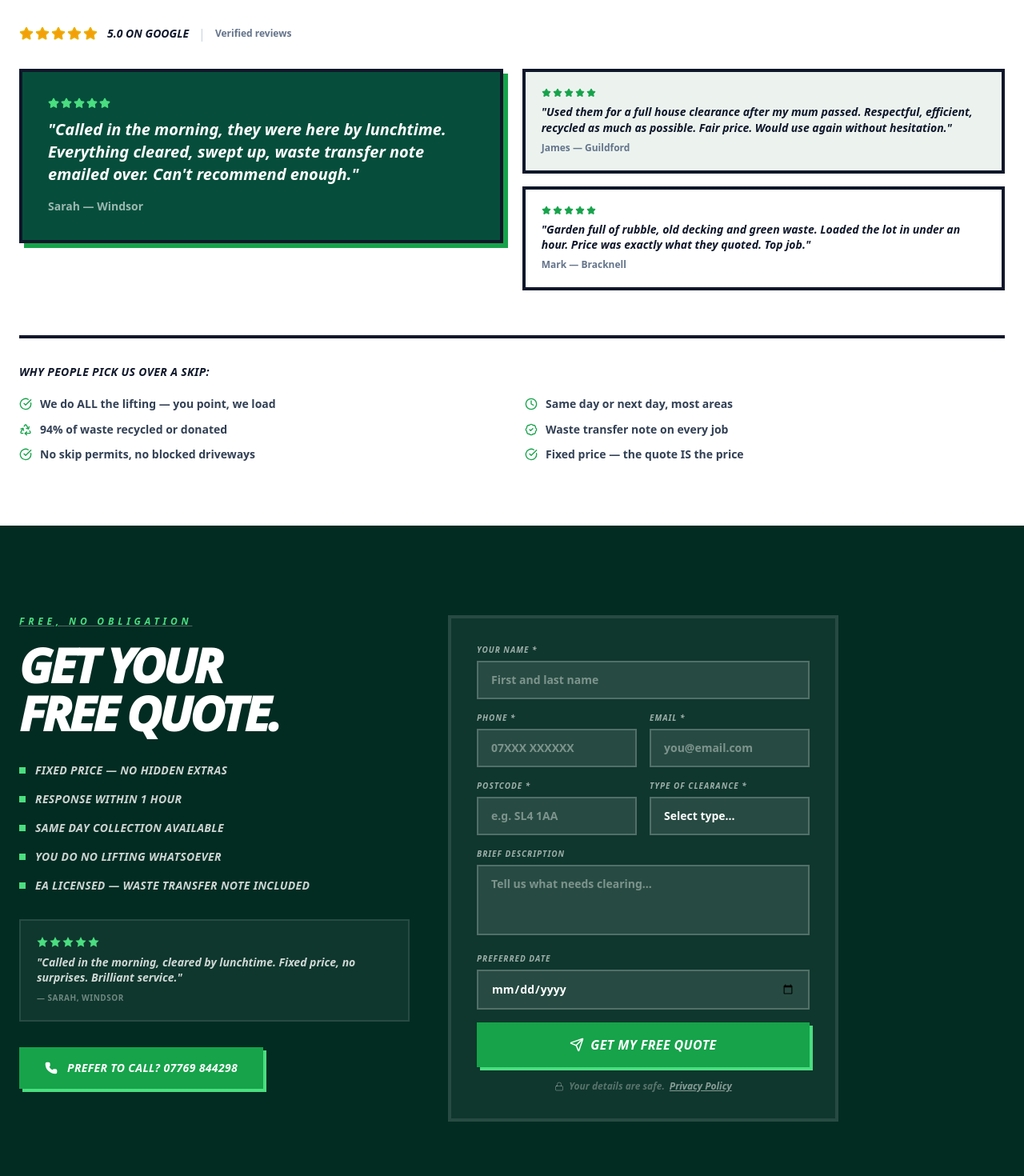
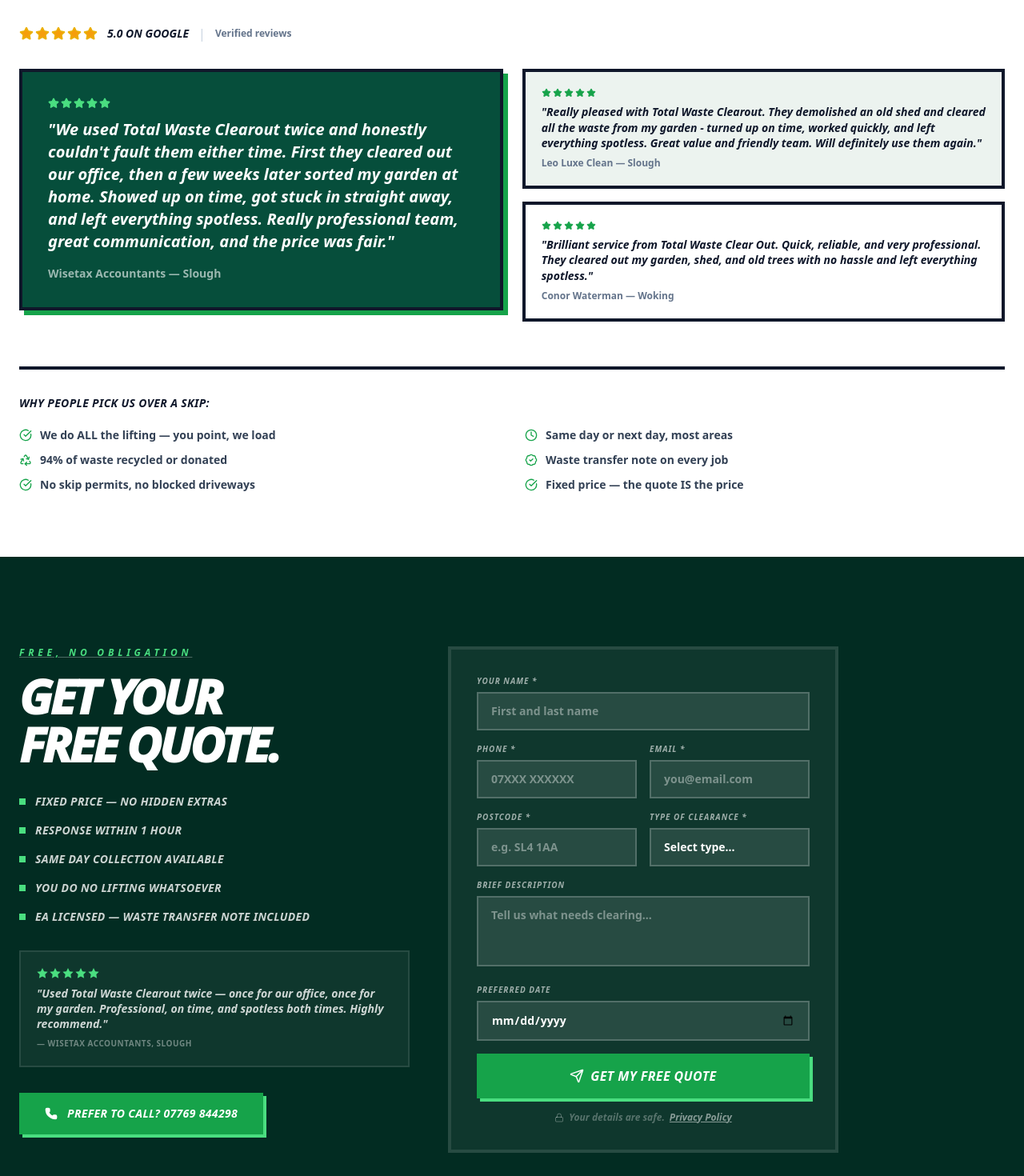
Before and after one commit to SwiftAssistance/twclearout, a React (Vite) app: page /get-quote in a window 1280 px wide. Shown: the part 1320-2790 px from the top of the page at 80% size. Built offline with nearby package versions, Linux system fonts and the light colour scheme.

Commit message:
Update reviews in LandingProof and LandingQuoteForm to match real customers
https://claude.ai/code/session_013YCjpqcwsDeV4qp8iyxiCs

```diff
--- a/src/components/landing/LandingProof.jsx
+++ b/src/components/landing/LandingProof.jsx
@@ -129,9 +129,9 @@ const LandingProof = () => (
               ))}
             </div>
             <p className="text-white font-black text-lg md:text-xl italic leading-tight mb-4">
-              "Called in the morning, they were here by lunchtime. Everything cleared, swept up, waste transfer note emailed over. Can't recommend enough."
+              "We used Total Waste Clearout twice and honestly couldn't fault them either time. First they cleared out our office, then a few weeks later sorted my garden at home. Showed up on time, got stuck in straight away, and left everything spotless. Really professional team, great communication, and the price was fair."
             </p>
-            <p className="text-white/60 text-sm font-bold">Sarah — Windsor</p>
+            <p className="text-white/60 text-sm font-bold">Wisetax Accountants — Slough</p>
           </div>
 
           {/* Smaller stacked reviews */}
@@ -143,9 +143,9 @@ const LandingProof = () => (
                 ))}
               </div>
               <p className="text-slate-900 font-black text-sm italic leading-snug mb-2">
-                "Used them for a full house clearance after my mum passed. Respectful, efficient, recycled as much as possible. Fair price. Would use again without hesitation."
+                "Really pleased with Total Waste Clearout. They demolished an old shed and cleared all the waste from my garden - turned up on time, worked quickly, and left everything spotless. Great value and friendly team. Will definitely use them again."
               </p>
-              <p className="text-slate-500 text-xs font-bold">James — Guildford</p>
+              <p className="text-slate-500 text-xs font-bold">Leo Luxe Clean — Slough</p>
             </div>
 
             <div className="border-4 border-slate-900 p-5 bg-white">
@@ -155,9 +155,9 @@ const LandingProof = () => (
                 ))}
               </div>
               <p className="text-slate-900 font-black text-sm italic leading-snug mb-2">
-                "Garden full of rubble, old decking and green waste. Loaded the lot in under an hour. Price was exactly what they quoted. Top job."
+                "Brilliant service from Total Waste Clear Out. Quick, reliable, and very professional. They cleared out my garden, shed, and old trees with no hassle and left everything spotless."
               </p>
-              <p className="text-slate-500 text-xs font-bold">Mark — Bracknell</p>
+              <p className="text-slate-500 text-xs font-bold">Conor Waterman — Woking</p>
             </div>
           </div>
         </div>
--- a/src/components/landing/LandingQuoteForm.jsx
+++ b/src/components/landing/LandingQuoteForm.jsx
@@ -129,9 +129,9 @@ const LandingQuoteForm = () => {
                 ))}
               </div>
               <p className="text-sm font-bold text-white/80 italic leading-snug mb-2">
-                "Called in the morning, cleared by lunchtime. Fixed price, no surprises. Brilliant service."
+                "Used Total Waste Clearout twice — once for our office, once for my garden. Professional, on time, and spotless both times. Highly recommend."
               </p>
-              <p className="text-[10px] font-black text-white/40 uppercase tracking-wider">— Sarah, Windsor</p>
+              <p className="text-[10px] font-black text-white/40 uppercase tracking-wider">— Wisetax Accountants, Slough</p>
             </div>
 
             <a
```
